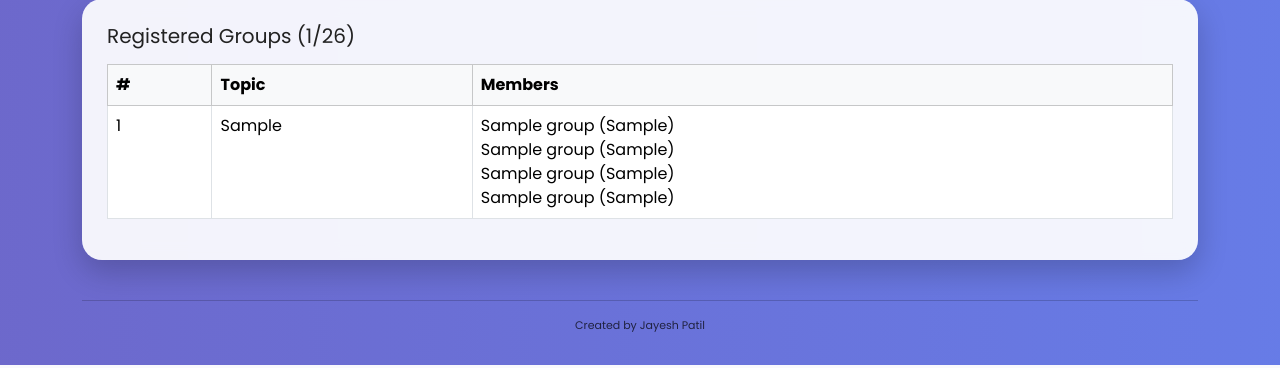
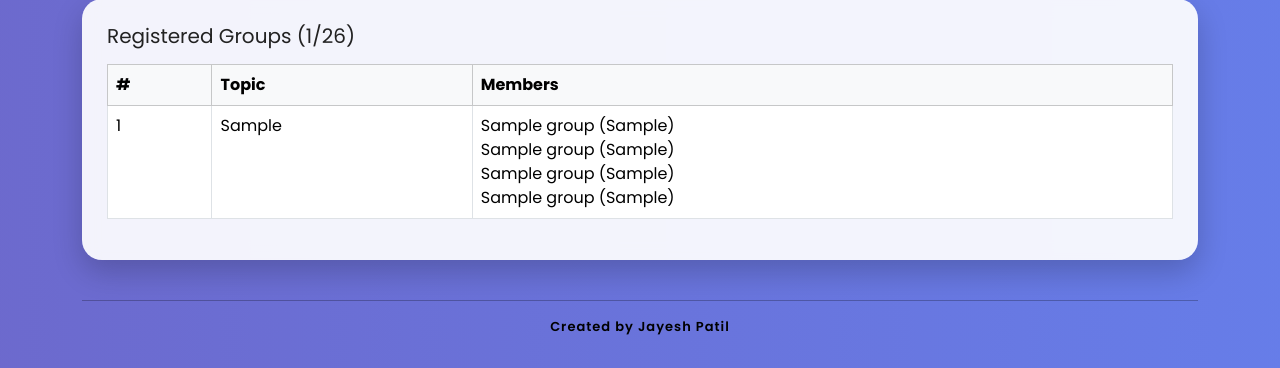
Before and after one commit to jayeshpatil2122/project-topic-registration, a Flask app: page / in a window 1280 px wide. Shown: the part 1191-1559 px from the top of the page. Run offline with Flask 3, Linux system fonts and the light colour scheme; tables that the repository leaves empty hold one stand-in row (values such as "Sample post"); some libraries are stand-ins or nearby versions.

Commit message:
Website is done

```diff
--- a/templates/index.html
+++ b/templates/index.html
@@ -20,7 +20,7 @@ body {
     font-family: 'Poppins', sans-serif;
     background: linear-gradient(270deg, #667eea, #764ba2, #6dd5fa, #ff758c);
     background-size: 800% 800%;
-    animation: strongGradient 16s ease infinite;
+    animation: strongGradient 15s ease infinite;
     color: #222;
 }
 
@@ -79,10 +79,12 @@ body {
 .footer {
     margin-top: 40px;
     text-align: center;
-    font-size: var(--footer-size);
-    opacity: 0.7;
-    color: #000;
+    font-size: 13px;     /* Bigger text */
+    font-weight: 550;    /* Bold */
+    color: black;        /* White color */
+    letter-spacing: 1px;
 }
+
 </style>
 
 <script>
@@ -148,8 +150,8 @@ setInterval(function () {
         </div>
         <div class="col-12 col-md-6">
             <h5 class="fw-bold">Sandip University, Nashik (MS), India</h5>
-            <small>
-                At Post Mahiravani, Trimbak Road, Nashik - 422213, Maharashtra<br>
+            <small>At Post Mahiravani, Trimbak Road, Nashik - 422213, Maharashtra
+                <br>
                 www.sandipuniversity.edu.in
             </small>
         </div>
```
